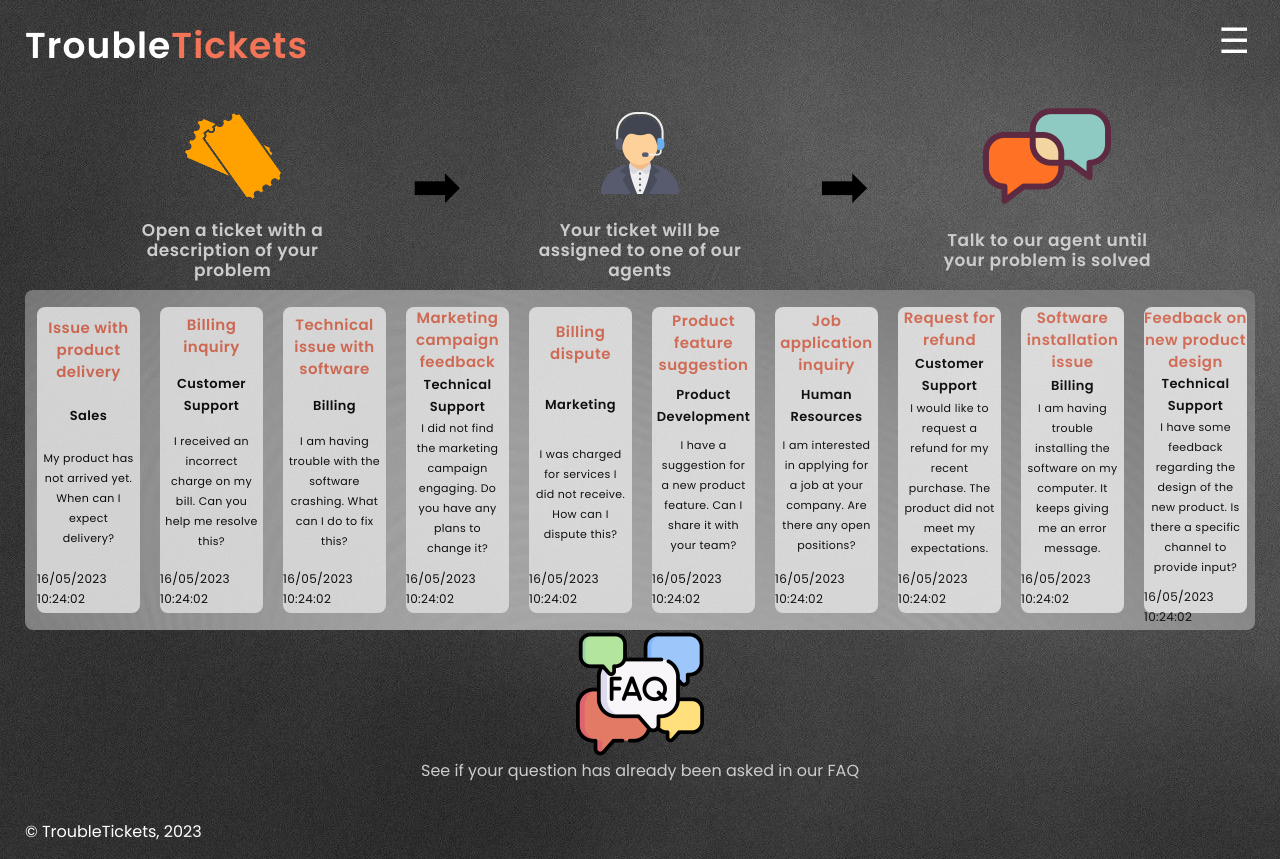
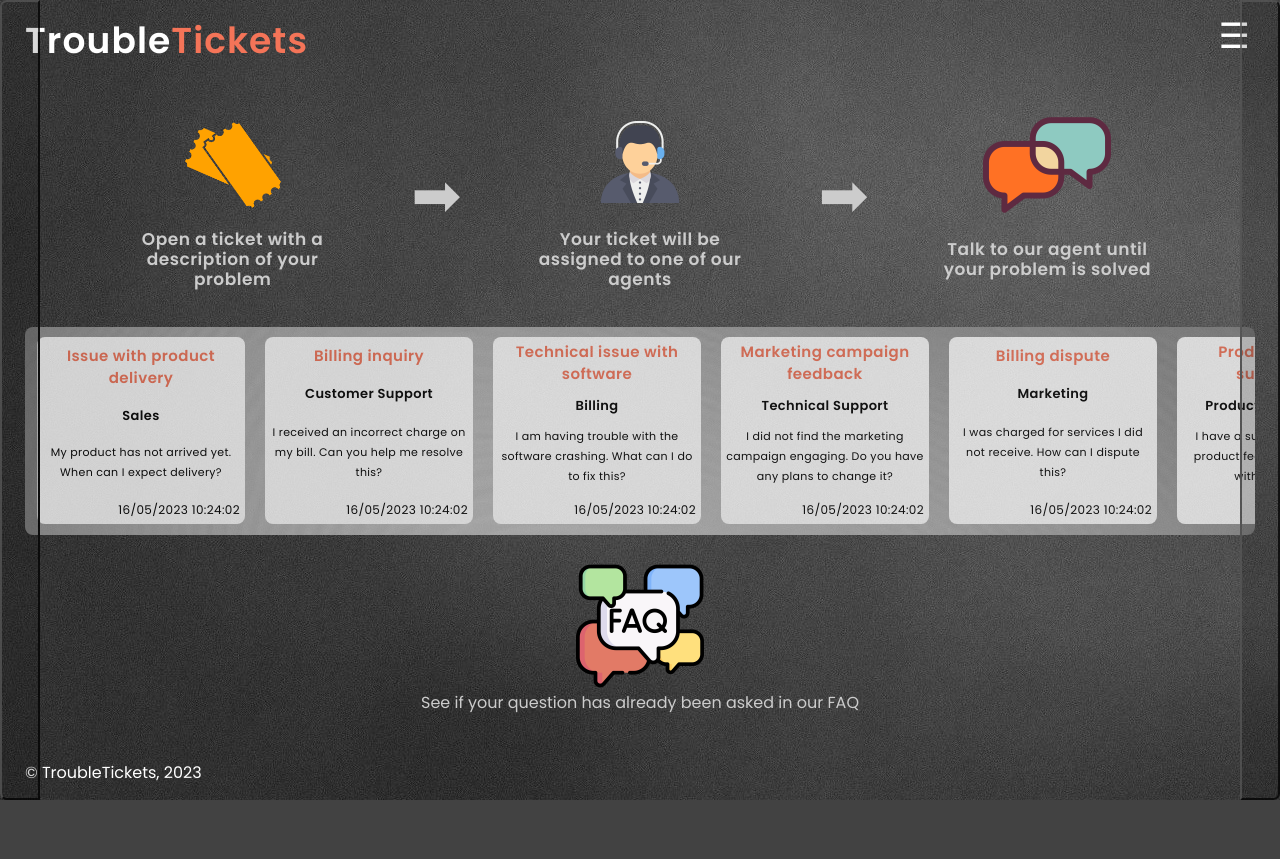
Before and after one commit to Xouteiro/TroubleTickets, a PHP site: page /pages/index.php in a window 1280 px wide. After the commit the page ends 800 px from the top, so only its background shows below. Run offline with PHP 8.4, Linux system fonts and the light colour scheme; data comes from the database, SQL or seed files in the repository.

Commit message:
started scroll button

```diff
--- a/css/layout.css
+++ b/css/layout.css
@@ -273,8 +273,7 @@ div.recent-tickets {
     display: flex;
     flex-direction: column;
     margin-left: 45px;
-    margin-right: auto;
-    ;
+    margin-right: auto;;
 
 }
 
@@ -282,6 +281,10 @@ div.tickets {
     display: flex;
     min-height: 10em;
     align-items: center;
+    height: 13em;
+    display: flex;
+    overflow-x:hidden;
+    scroll-behavior: smooth;
 }
 
 section#client-tickets:nth-child(2) {
@@ -325,7 +328,7 @@ a.ticket {
     margin-left: 12px;
     width: 13em;
     height: 90%;
-
+    flex: 0 0 auto; /* Adjust the margin as needed */
 }
 
 section#faq {
--- a/css/style.css
+++ b/css/style.css
@@ -162,6 +162,7 @@ span.arrow {
     align-self: center;
     font-size: 60px;
     padding: 10px;
+    color: #cccccc;
 }
 
 div.step p {
@@ -259,6 +260,9 @@ section h3 {
 section#full-faq div.departments {
     background-color: #CFCFCF;
     border-radius: 10px;
+    overflow-y: auto;
+    height: 38em;
+    padding-bottom: 15px;
 }
 
 section#full-faq div.questions {
@@ -267,8 +271,12 @@ section#full-faq div.questions {
     padding-left: 15px;
     padding-right: 15px;
     width: 75%;
+    height: 38em;
+    padding-top: 15px;
+    overflow-y: auto;
 
 }
+
 
 
 section#full-faq div.questions .question h4 {
@@ -303,13 +311,11 @@ section#full-faq div.departments h3:first-child {
     margin-top: 10px;
 }
 
-section#full-faq div.questions div.question:first-child {
-    margin-top: 15px;
-
-}
 
 hr {
+    display: block;
     opacity: 70%;
+    width: 100%;
 }
 
 section#full-faq div.departments :hover {
@@ -681,3 +687,66 @@ a {
 #client_editer h3 {
     color: inherit;
 }
+
+
+.slide {
+    margin: 0 2em 2em 2em;
+}
+
+div.tickets {
+    overflow: hidden;
+    width: auto;
+    position: relative;
+}
+
+.slide-button {
+    position: absolute;
+    height: 100%;
+    width: 3em;
+    /* Adjust the width as needed */
+    text-align: center;
+    background-color: aqua;
+    background-color: rgba(0, 0, 0, 0.2);
+    color: white;
+    cursor: pointer;
+    z-index: 3;
+    opacity: 0;
+    animation: fadeOut 0.5s;
+    top: 50%;
+    /* Position the buttons in the vertical center */
+    transform: translateY(-50%);
+    /* Adjust the vertical position */
+    display: flex;
+    align-items: center;
+    justify-content: center;
+}
+
+.slide-button:hover {
+    animation: fadeIn 0.5s;
+    opacity: 1;
+}
+
+.slide-button>i {
+    font-size: xx-large;
+    opacity: 1;
+}
+
+.slide-button#left {
+
+    left: 0px;
+    border-bottom-left-radius: 0.5em;
+    border-top-left-radius: 0.5em;
+    animation: fadeIn 0.5s;
+    opacity: 1;
+    position: fixed;
+}
+
+.slide-button#right {
+    right: 0px;
+
+    border-bottom-right-radius: 0.5em;
+    border-top-right-radius: 0.5em;
+    animation: fadeIn 0.5s;
+    opacity: 1;
+    position: fixed;
+}
--- a/templates/main_template.php
+++ b/templates/main_template.php
@@ -42,7 +42,6 @@ function output_main_page(Session $session)
                 <p>Talk to our agent until your problem is solved</p>
             </div>
         </div>
-
         <div class="tickets">
             <?php
             foreach ($recentTickets as $ticket) { ?>
@@ -61,13 +60,18 @@ function output_main_page(Session $session)
                     <h6><?php echo  $message_to_use->date_created->format('d/m/Y H:i:s') ?></h6>
                 </a>
             <?php } ?>
+            <button class="slide-button" id='left' onclick="slideTicketsLeft()"><i></i></button>
+            <button class="slide-button" id='right' onclick="slideTicketsRight()"><i></i></button>
         </div>
-        </div>
+
         <article class='faq'>
 
             <a href='../pages/faq.php'><img src='/images/faq.png' alt='ticket image'></a>
             <a href='../pages/faq.php'>See if your question has already been asked in our FAQ</a>
         </article>
+
+
+
     </section>
 
 
```
